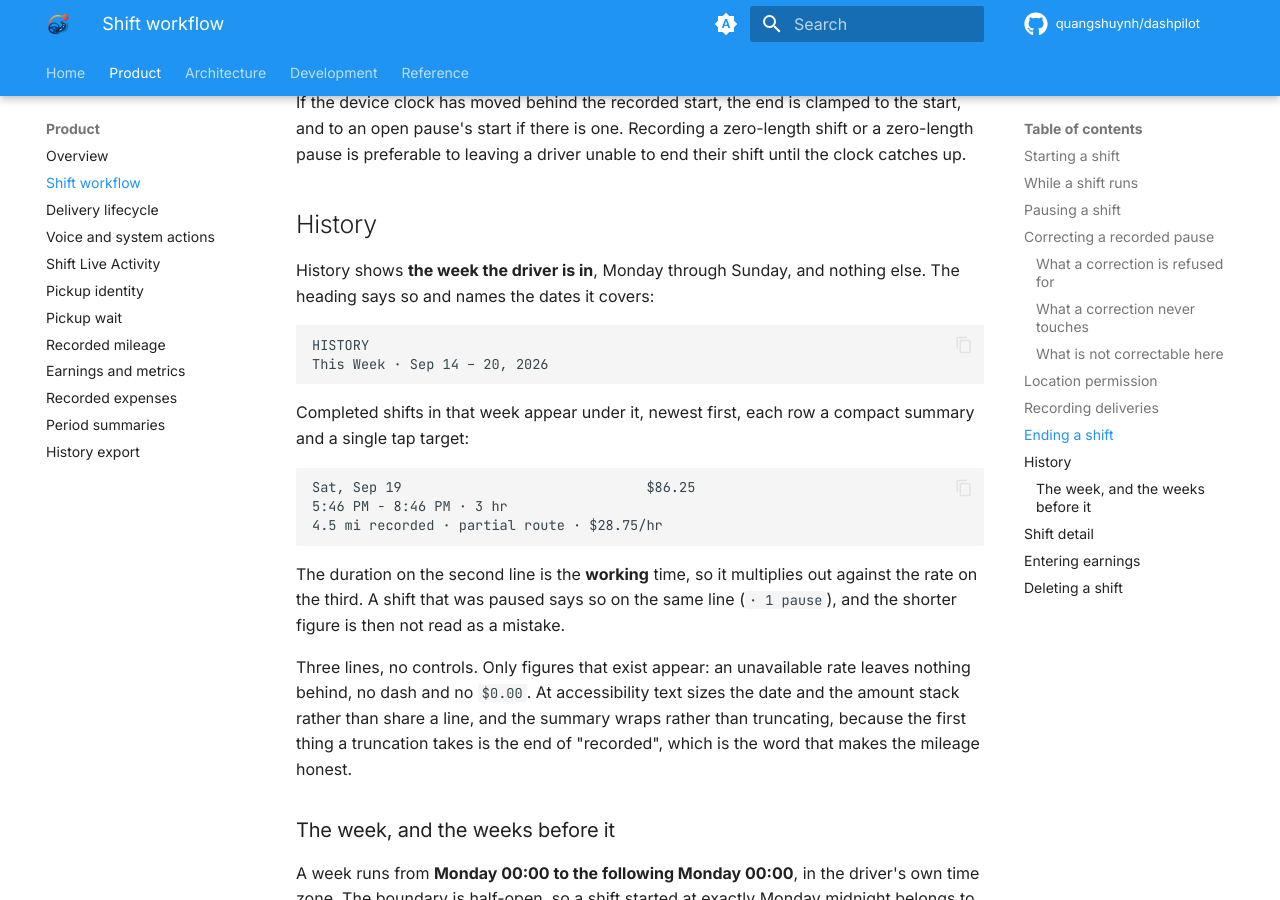
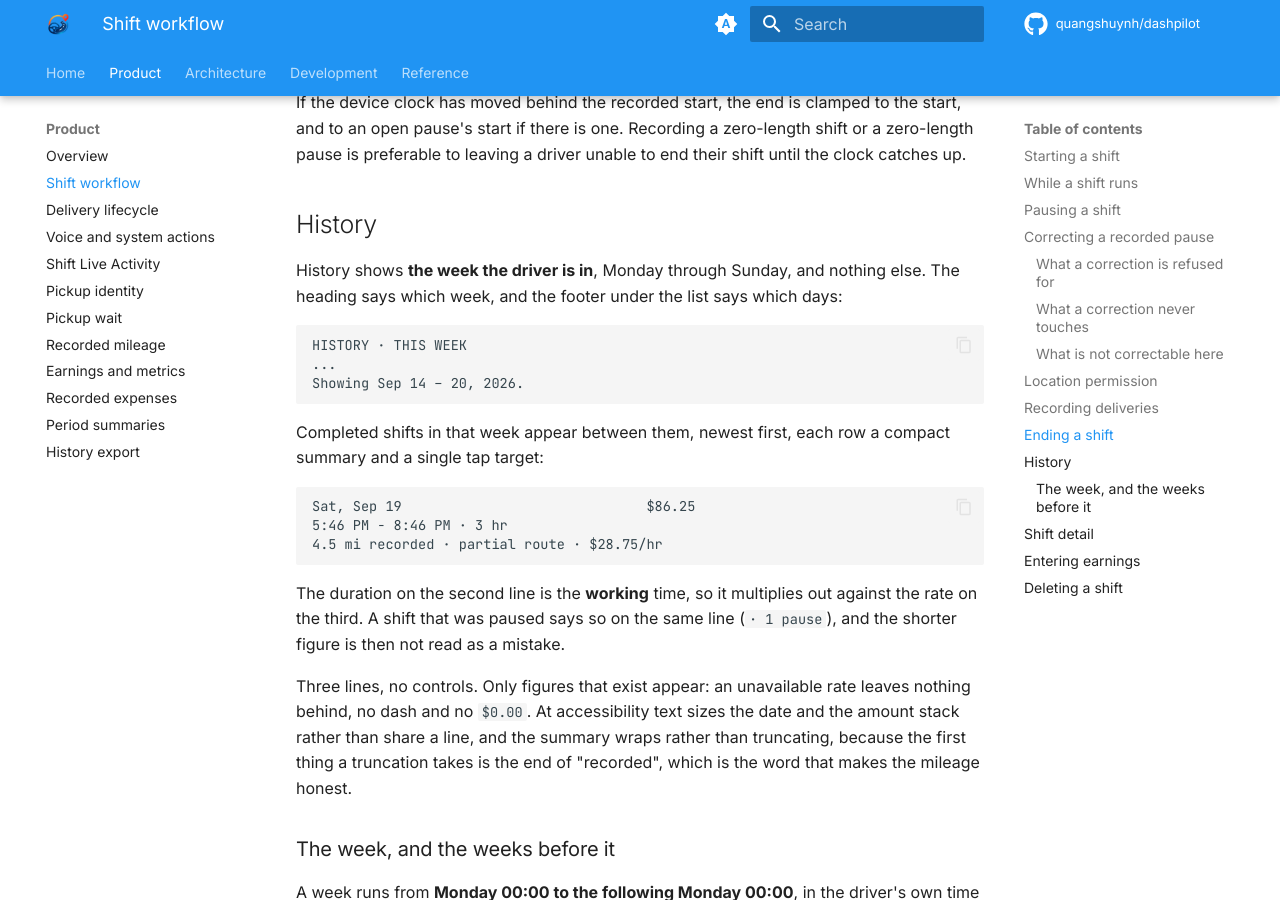
Before and after one commit to quangshuynh/dashpilot, an MkDocs documentation site: the page built from docs/product/shift-workflow.md, in a window 1280 px wide and 900 px high, scrolled down 7053 px. Built offline with MkDocs 1.6.1 and Material for MkDocs 9.7.7, drawn with Linux system fonts in a browser that asks for light colours; comment, search, counter and statistics services are not loaded.

Commit message:
docs: draw History's heading the way it is now drawn
The workflow page still showed the two-line heading the UI suite rejected.

````diff
--- a/docs/product/shift-workflow.md
+++ b/docs/product/shift-workflow.md
@@ -245,15 +245,16 @@ preferable to leaving a driver unable to end their shift until the clock catches
 ## History
 
 History shows **the week the driver is in**, Monday through Sunday, and nothing else. The heading
-says so and names the dates it covers:
+says which week, and the footer under the list says which days:
 
 ```text
-HISTORY
-This Week · Sep 14 – 20, 2026
+HISTORY · THIS WEEK
+...
+Showing Sep 14 – 20, 2026.
 ```
 
-Completed shifts in that week appear under it, newest first, each row a compact summary and a single
-tap target:
+Completed shifts in that week appear between them, newest first, each row a compact summary and a
+single tap target:
 
 ```text
 Sat, Sep 19                              $86.25
````
